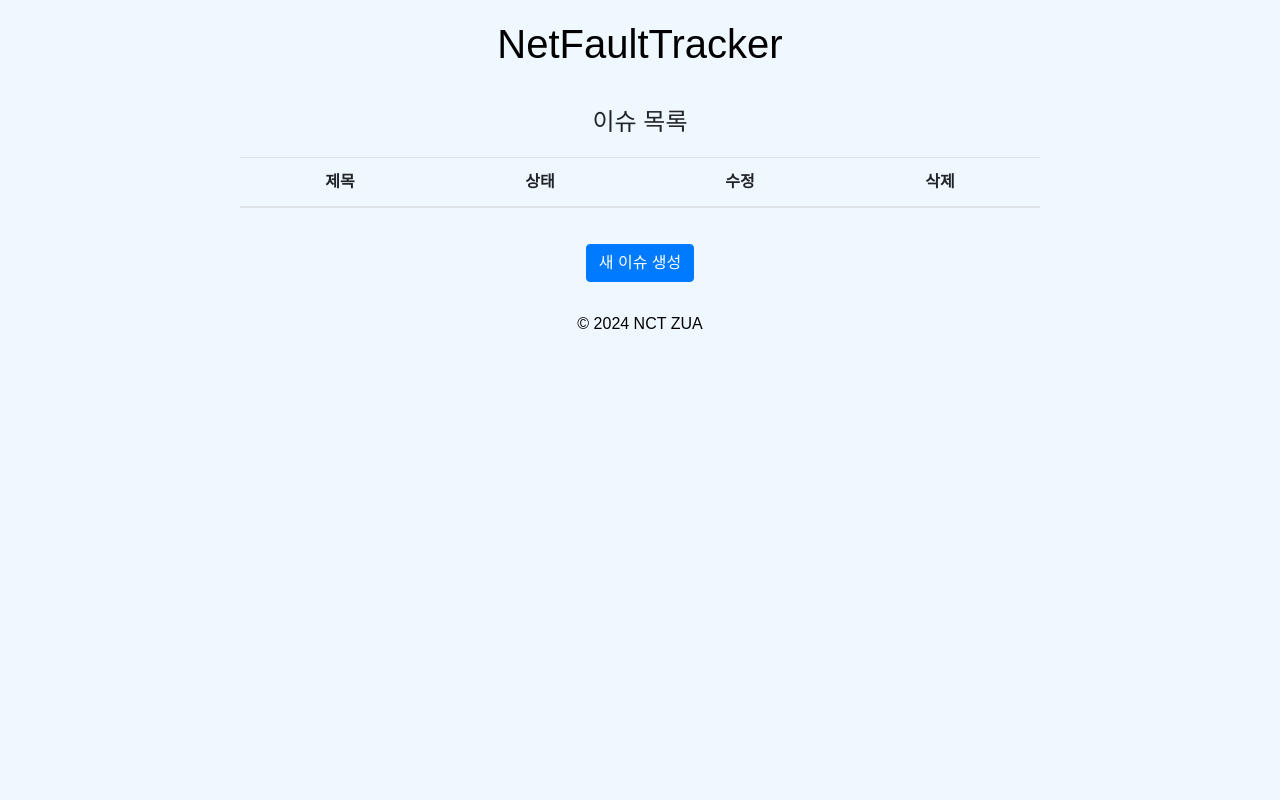
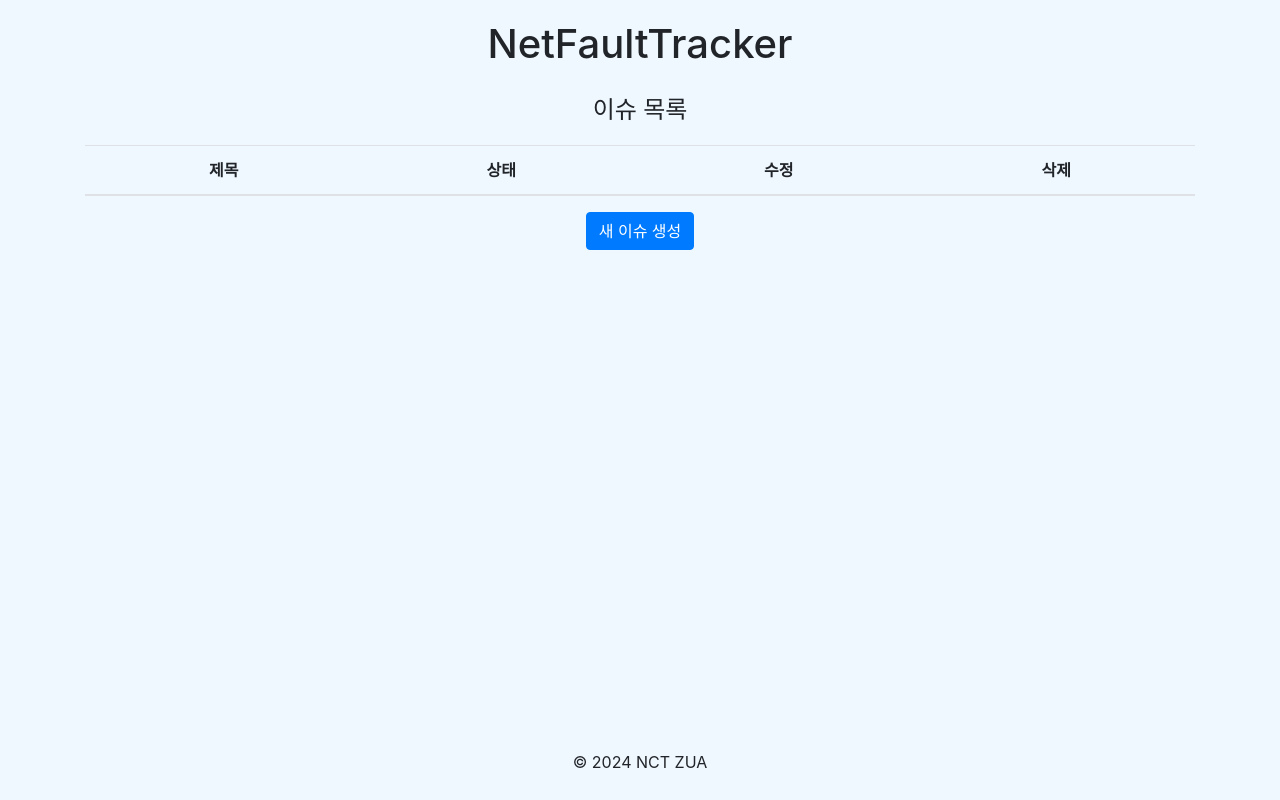
Before and after one commit to DevZua/NetFaultTracker, a Spring Boot app: page /templates/issues/list.html in a window 1280 px wide. Run offline with Spring Boot 4, Linux system fonts and the light colour scheme; a user stored in the database is signed in; lists and menus that the app fills with data are empty; some of the project's set-up classes (security, data sources, template engines, error pages and the like) are left out, and stand-ins take their place.

Commit message:
list.html, search-result CSS 적용: :

```diff
--- a/src/main/resources/static/templates/issues/list.html
+++ b/src/main/resources/static/templates/issues/list.html
@@ -9,39 +9,34 @@
 
     <style>
         body {
-            font-family: Arial, sans-serif;
-            background-color: #f0f8ff; /* 부드러운 배경색 (하늘색) */
-            margin: 0;
-            padding: 0;
+            background-color: #f0f8ff; /* 구름색깔 배경 (하늘색) */
+            display: flex; /* 플렉스 박스 사용 */
+            flex-direction: column; /* 세로 방향 정렬 */
+            min-height: 100vh; /* 최소 높이를 100vh로 설정 */
+            margin: 0; /* 기본 마진 제거 */
         }
         header {
-            color: black; /* 검은색으로 변경 */
-            padding: 20px;
             text-align: center; /* 중앙 정렬 */
+            padding: 20px 0; /* 패딩 추가 */
         }
-        header h1 {
-            margin: 0;
-            color: black; /* 검은색으로 변경 */
-        }
-        main {
-            padding: 20px;
+        footer {
             text-align: center; /* 중앙 정렬 */
+            padding: 10px 0; /* 패딩 추가 */
+            margin-top: auto; /* 푸터를 하단으로 이동 */
         }
         h2 {
-            font-size: 24px; /* 이슈 목록 제목의 글자 크기를 줄임 */
+            font-size: 24px; /* 제목 크기 조정 */
+            text-align: center; /* 중앙 정렬 */
+            margin-bottom: 20px; /* 테이블과의 공간 추가 */
         }
-        .table-responsive {
-            margin: 20px auto; /* 가운데 정렬 */
-            max-width: 800px; /* 최대 폭을 800px로 조정 */
+        table {
+            margin: 0 auto; /* 테이블 중앙 정렬 */
         }
-        footer {
-            color: black; /* 검은색 텍스트 */
-            text-align: center; /* 중앙 정렬 */
-            padding: 10px 0;
-            position: relative;
-            bottom: 0;
-            width: 100%;
-            background-color: transparent; /* 배경색 제거 */
+        th, td {
+            text-align: center; /* 셀 내용 중앙 정렬 */
+        }
+        .text-center {
+            margin-bottom: 20px; /* 버튼과 푸터 사이의 여백 추가 */
         }
     </style>
 </head>
@@ -78,6 +73,6 @@
 <script src="https://code.jquery.com/jquery-3.5.1.slim.min.js"></script>
 <script src="https://cdn.jsdelivr.net/npm/@popperjs/core@2.9.3/dist/umd/popper.min.js"></script>
 <script src="https://stackpath.bootstrapcdn.com/bootstrap/4.5.2/js/bootstrap.min.js"></script>
-<script src="/js/issues.js"></script> <!-- 이슈 관련 JavaScript 포함 -->
+<script src="/js/issues.js"></script>
 </body>
 </html>
```
Also changed, not shown: src/main/resources/static/templates/issues/search-results.html (+69 -9 lines), 1 other file.
